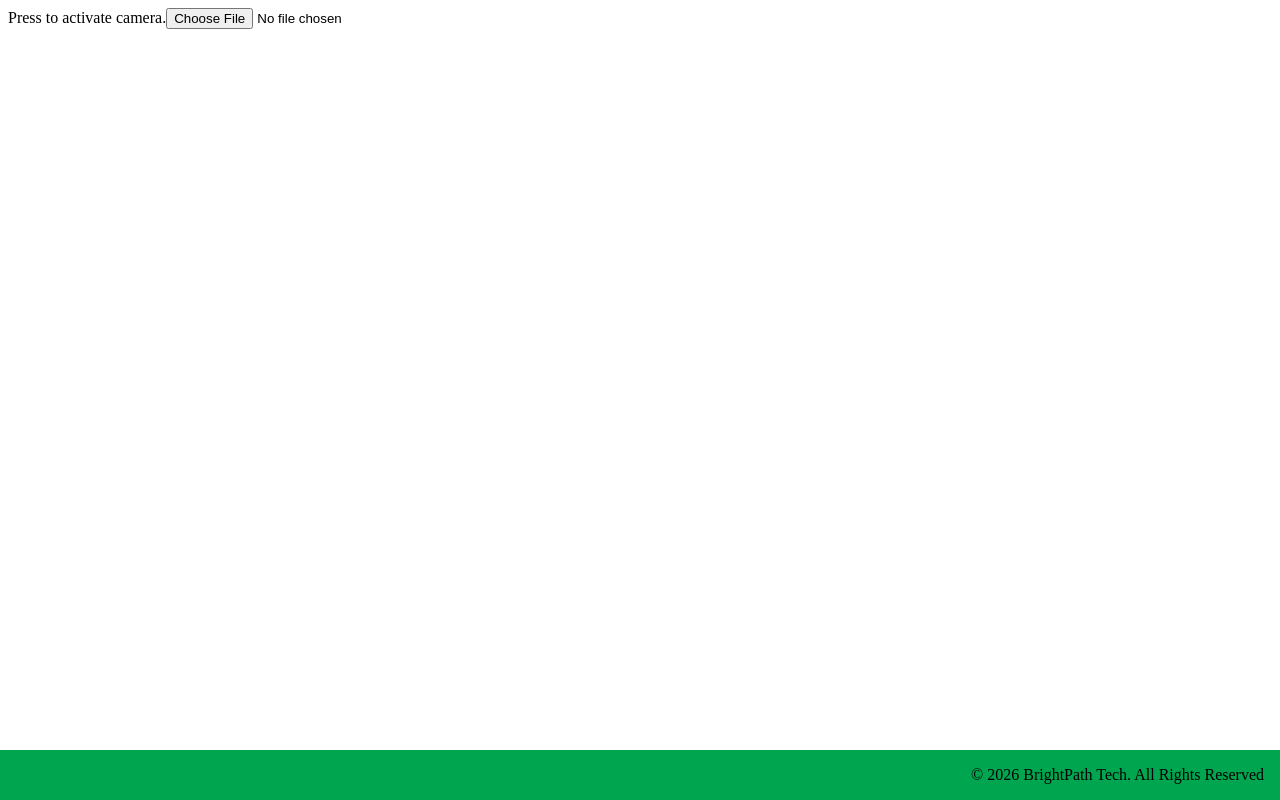
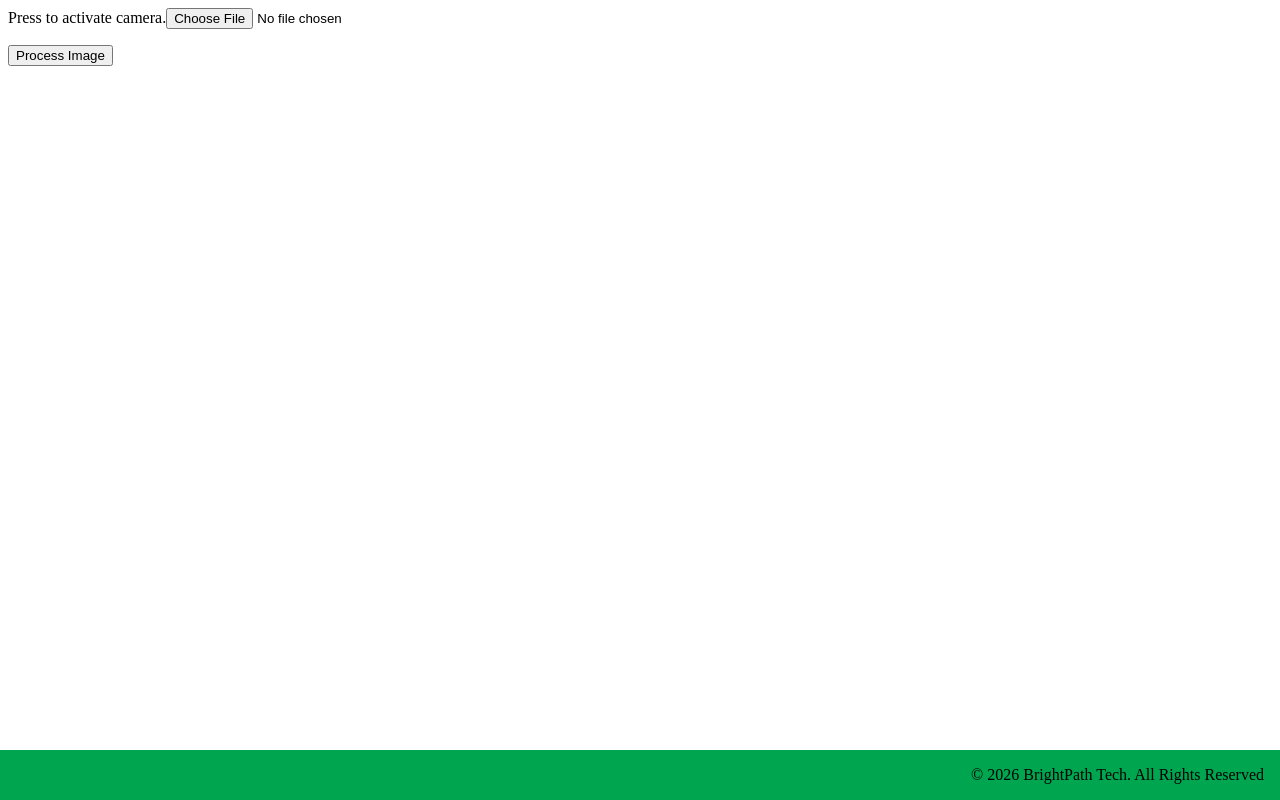
Before and after one commit to Dev-Team2026/gan-foodbank, a React (Vite) app in the folder frontend/: page /camera in a window 1280 px wide. Built offline with nearby package versions, Linux system fonts and the light colour scheme.

Commit message:
Implement image upload and text recognition
Added image processing functionality using Tesseract.js.

```diff
--- a/frontend/src/components/pages/Camera.jsx
+++ b/frontend/src/components/pages/Camera.jsx
@@ -1,16 +1,32 @@
+import Tesseract from 'tesseract.js';
+import {useState} from "react";
+
+
 const Camera = () => {
+    const [text, setText] = useState(null);
 
-return (
-    <>
-    <form>
-        <label>Press to activate camera.</label>
- <input type="file" accept="image/*"
-        capture="camera" required
-        id="docImg">
- </input>
- </form>
-    </>
-)
+    const processImg = async (e) => {
+        e.preventDefault();
+        const image = e.target.files[0];
+        if (!image) {
+            return;
+        }
+
+        const { data: { text } } = await Tesseract.recognize(image, 'eng');
+        setText(text);
+
+    }
+
+    return (
+        <div>
+            <form>
+                <label>Press to activate camera.</label>
+                <input type="file" accept="image/*" capture="camera" required id="docImg" onChange={processImg}/>
+                <p>{ text }</p>
+                <button onClick={processImg} type="button">Process Image</button>
+            </form>
+        </div>
+    )
 }
 
 export default Camera
```
